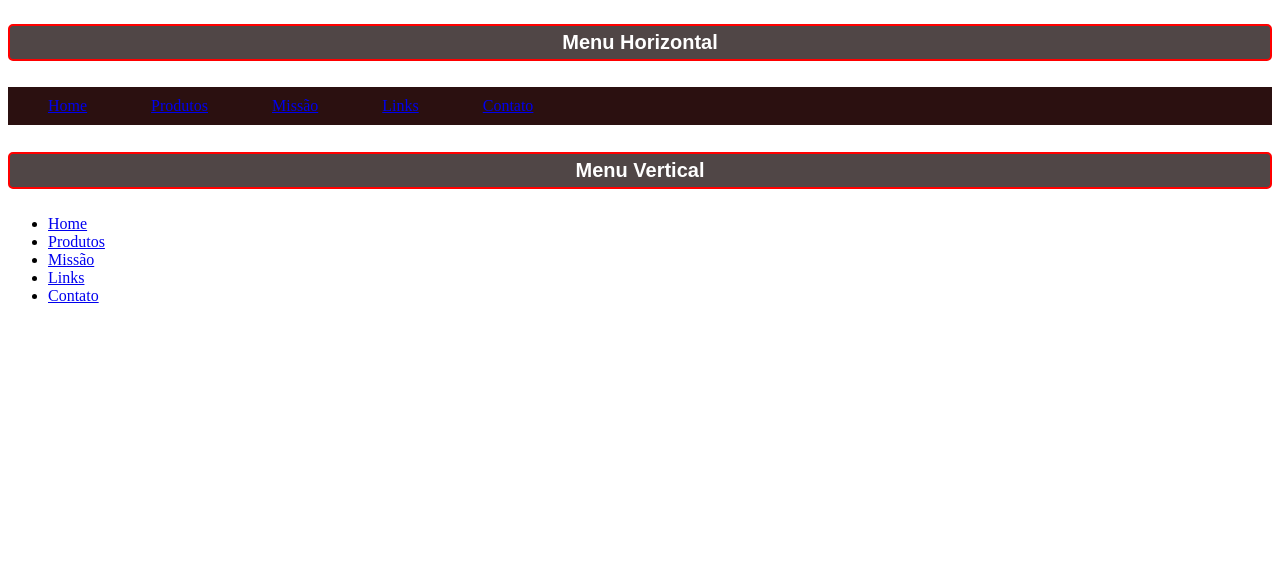
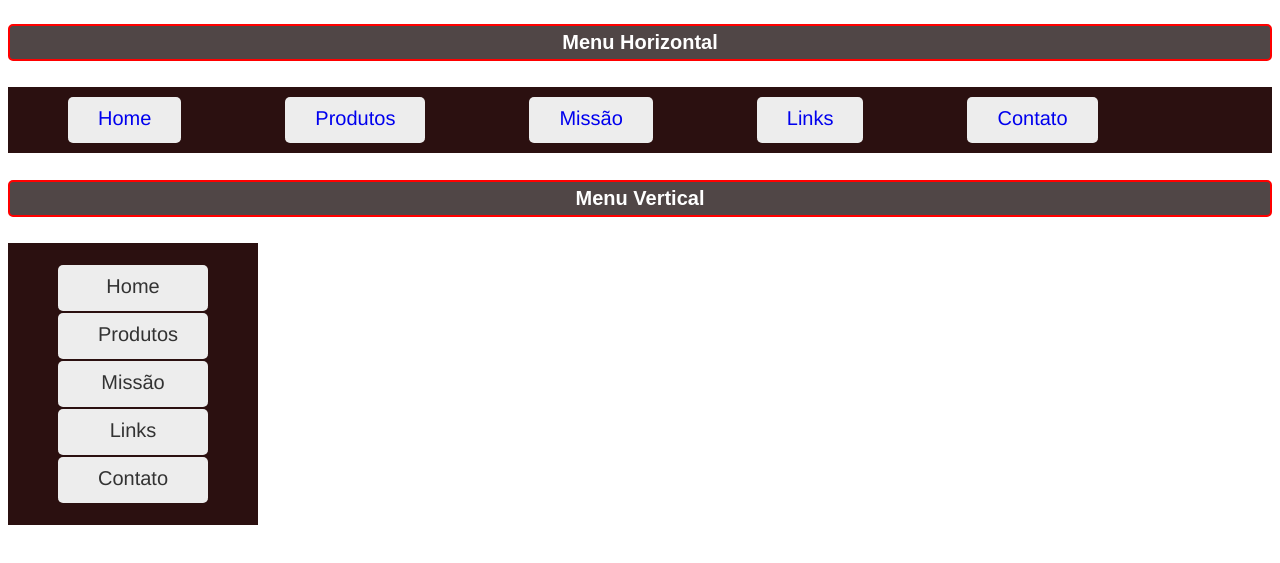
Before and after one commit to brunadarri-svg/estudos_html, a plain HTML site: page menu/menus.html in a window 1280 px wide. Shown: the part 105-668 px from the top of the page. Drawn offline with Linux system fonts and the light colour scheme.

Commit message:
menu\css\html sendo feito...

```diff
--- a/menu/css/estilo.css
+++ b/menu/css/estilo.css
@@ -36,5 +36,60 @@ h4 {
 
 #menu ul li {
     display: inline;
+}
+
+#menu ul li a {
     padding: 10px 30px;
+    text-decoration: none;
+    background-color: #ededed;
+    /* faz o link se comportar como caixinha, mas fica na mesma linha */
+    display: inline-block;
+    border-bottom: 3px solid #ededed;
+    font-family: 'Franklin Gothic Medium', 'Arial Narrow', Arial, sans-serif;
+    font-size: 20px;
+    border-radius: 5px;
+    margin: 0 50px;
 }
+
+#menu ul li a:hover {
+    background-color: #b5d45d;
+    color: #2d19e2;
+    border-bottom: 3px solid #EA0000;
+}
+
+/* Menu vertical */
+
+/* selecionar o ul que estiver dentro do elemento id menuv */
+#menuv ul {
+    /* remove as bolinhas/ marcadores padrão da lista */
+    list-style-type: none;
+    /*zera a margem esquerda */
+    margin-left: 0;
+    /* espaço interno do ul: 20px em cima/baixo e 50p nas laterais */
+    padding: 20px 50px;
+    /* largura fixa da area do menu */
+    width: 150px;
+    background-color: #2b1010;
+}
+
+/*seleciona os links <a> dentro de cada <li> daquele <ul> do #menuv  */
+#menuv ul li a {
+    /* faz cada link virar um bloco(ocupa a linha inteira do menu) */
+    display: block;
+    padding: 10px 40px;
+    background-color: #ededed;
+    color: #333;
+    text-decoration: none;
+    text-align: center;
+    border-bottom: 3px solid #ededed;
+    font-family: 'Franklin Gothic Medium', 'Arial Narrow', Arial, sans-serif;
+    font-size: 20px;
+    border-radius: 5px;
+    margin: 2px 0px;
+}
+
+#menuv ul li a:hover {
+    background-color: #b5d45d;
+    color: #2d19e2;
+    border-bottom: 3px solid #EA0000;
+}
```
Also changed, not shown: menu/menus.html (+0 -1 lines).
